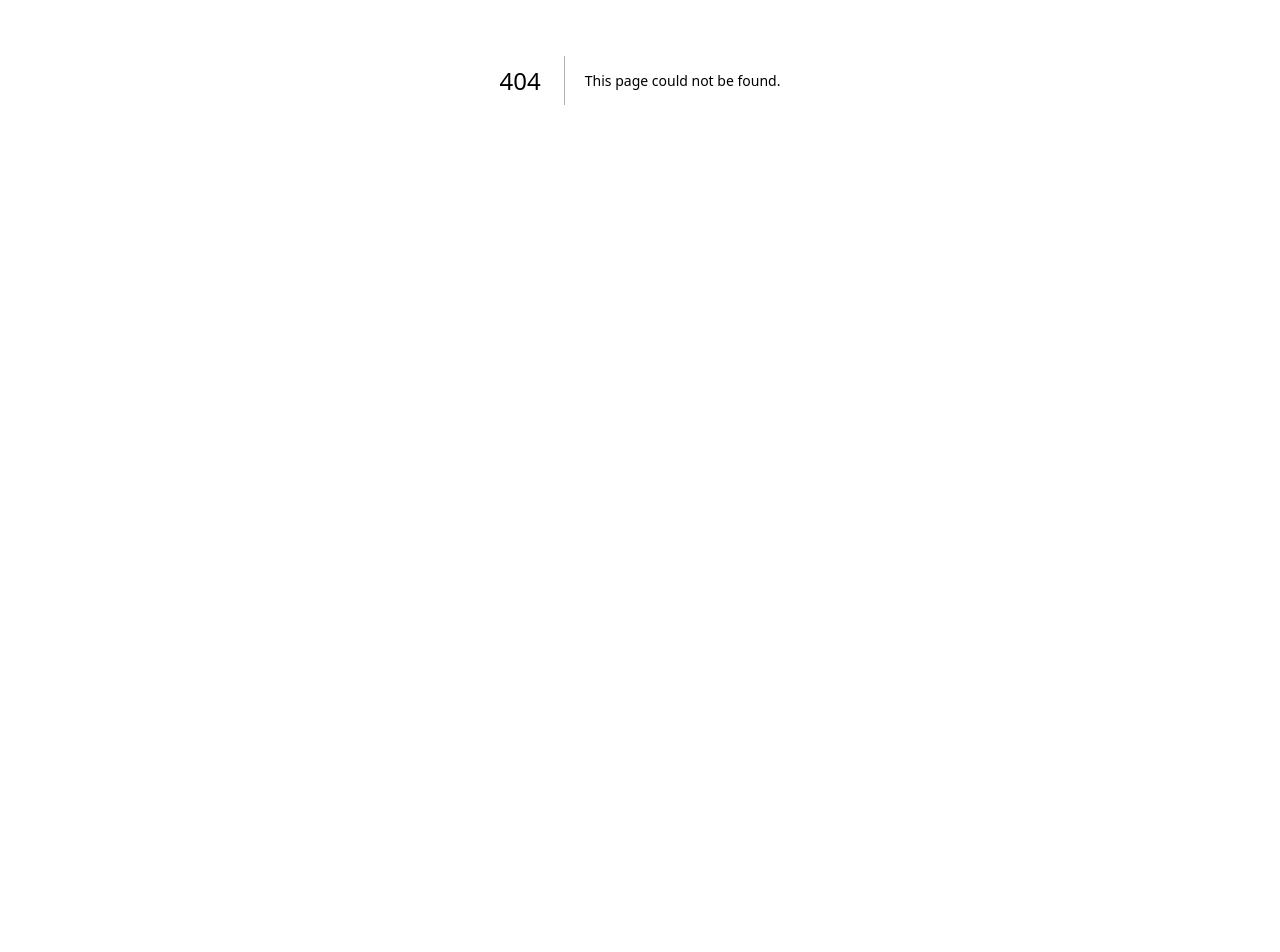
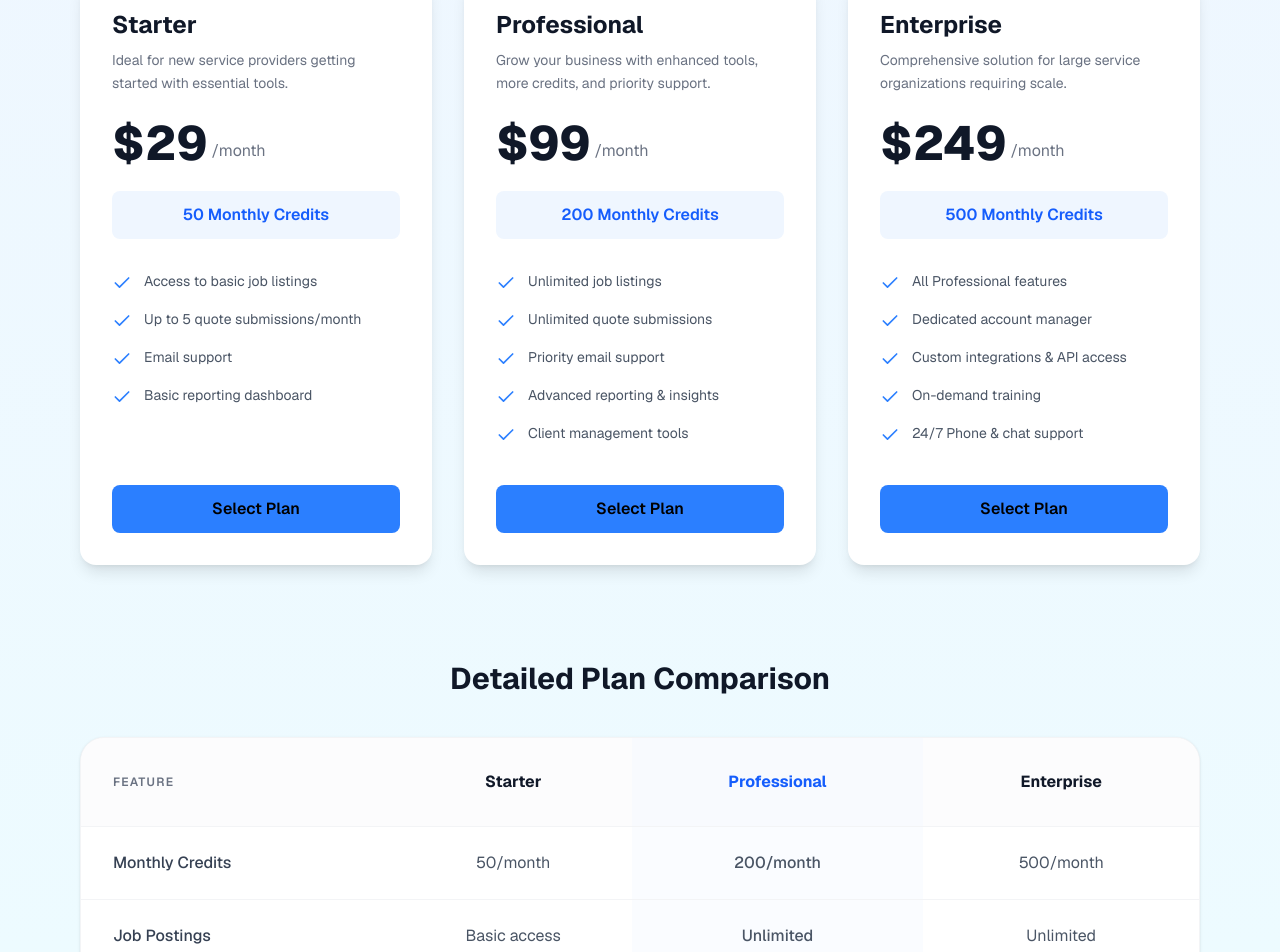
Before and after one commit to shalabhlearning/GISMarketplace, a Next.js app: page /dashboard/subscribe in a window 1280 px wide. Before the commit this address had no page. Shown: the part 320-1272 px from the top of the page. Before the commit the page ends 800 px from the top, so only its background shows below. Built offline with nearby package versions, Linux system fonts and the light colour scheme.

Commit message:
payment page update

```diff
--- a/src/app/dashboard/provider/layout.tsx
+++ b/src/app/dashboard/provider/layout.tsx
@@ -1,12 +1,9 @@
-import Sidebar from '@/components/dashboard/Sidebar';
+import DashboardShell from "@/components/dashboard/DashboardShell";
 
-export default function ProviderLayout({ children }: { children: React.ReactNode }) {
-  return (
-    <div className="flex min-h-screen bg-gradient-to-b from-blue-50 to-cyan-50">
-      <Sidebar />
-      <main className="flex-1 p-10">
-        {children}
-      </main>
-    </div>
-  );
+export default function ProviderLayout({
+  children,
+}: {
+  children: React.ReactNode;
+}) {
+  return <DashboardShell>{children}</DashboardShell>;
 }
--- /dev/null
+++ b/src/app/dashboard/subscribe/layout.tsx
@@ -0,0 +1,31 @@
+"use client";
+
+import { useRouter } from "next/navigation";
+import { X } from "lucide-react";
+
+export default function SubscribeLayout({
+  children,
+}: {
+  children: React.ReactNode;
+}) {
+  const router = useRouter();
+
+  return (
+    <div className="relative min-h-screen bg-gradient-to-b from-blue-50 to-cyan-50">
+      <button
+        onClick={() => router.push("/dashboard/provider")}
+        aria-label="Back to dashboard"
+        className="absolute top-6 right-6 p-2 rounded-full
+                   text-gray-500 hover:bg-white hover:text-gray-700"
+      >
+        <X className="w-6 h-6" />
+      </button>
+
+      <main className="p-6 md:p-12">
+        <div className="text-base leading-normal font-sans">
+          {children}
+        </div>
+      </main>
+    </div>
+  );
+}
--- /dev/null
+++ b/src/app/dashboard/subscribe/page.tsx
@@ -0,0 +1,75 @@
+// src/app/dashboard/provider/subscribe/page.tsx
+"use client";
+
+import React from 'react';
+import PricingCard from '@/components/subscription/PricingCard';
+import ComparisonTable from '@/components/subscription/ComparisonTable';
+
+const PLANS = [
+  {
+    name: "Starter",
+    price: "29",
+    description: "Ideal for new service providers getting started with essential tools.",
+    credits: "50 Monthly Credits",
+    features: ["Access to basic job listings", "Up to 5 quote submissions/month", "Email support", "Basic reporting dashboard"],
+  },
+  {
+    name: "Professional",
+    price: "99",
+    description: "Grow your business with enhanced tools, more credits, and priority support.",
+    credits: "200 Monthly Credits",
+    features: ["Unlimited job listings", "Unlimited quote submissions", "Priority email support", "Advanced reporting & insights", "Client management tools"],
+    isPopular: true,
+  },
+  {
+    name: "Enterprise",
+    price: "249",
+    description: "Comprehensive solution for large service organizations requiring scale.",
+    credits: "500 Monthly Credits",
+    features: ["All Professional features", "Dedicated account manager", "Custom integrations & API access", "On-demand training", "24/7 Phone & chat support"],
+  },
+];
+
+export default function SubscribePage() {
+  const handleSelectPlan = (plan: string) => {
+    console.log(`Plan selected: ${plan}`);
+    // Trigger your payment modal or Stripe checkout here
+  };
+
+  return (
+    <div className="min-h-screen py-12 px-4 sm:px-6 lg:px-8">
+      <div className="max-w-7xl mx-auto">
+        {/* Page Header */}
+        <div className="text-center max-w-3xl mx-auto mb-16">
+          <h1 className="text-5xl font-extrabold text-gray-900 tracking-tight mb-6">
+            Choose Your Perfect Plan
+          </h1>
+          <p className="text-xl text-gray-600 leading-relaxed">
+            Unlock the full potential of ServiceConnect Pro. Select a plan that best fits your business needs and start managing your workflow efficiently.
+          </p>
+        </div>
+
+        {/* Pricing Cards Grid */}
+        <div className="grid grid-cols-1 md:grid-cols-3 gap-8 items-stretch">
+          {PLANS.map((plan) => (
+            <PricingCard
+              key={plan.name}
+              {...plan}
+              onSelect={() => handleSelectPlan(plan.name)}
+            />
+          ))}
+        </div>
+
+        {/* Detailed Comparison */}
+        <ComparisonTable />
+
+        {/* Footer Support Note */}
+        <div className="text-center mt-12 p-8 border-t border-gray-100">
+            <p className="text-gray-500">
+                Need a custom plan for your organization? <span className="text-blue-600 font-semibold cursor-pointer hover:underline">Contact our sales team</span>
+            </p>
+        </div>
+      </div>
+    </div>
+  );
+}
--- a/src/app/globals.css
+++ b/src/app/globals.css
@@ -22,15 +22,14 @@
 body {
   background: var(--background);
   color: var(--foreground);
-  font-family: Arial, Helvetica, sans-serif;
 }
 
 /* Hide scrollbar but keep functionality */
 .scrollbar-hidden {
-  -ms-overflow-style: none;  /* IE and Edge */
-  scrollbar-width: none;     /* Firefox */
+  -ms-overflow-style: none;
+  scrollbar-width: none;
 }
 
 .scrollbar-hidden::-webkit-scrollbar {
-  display: none;             /* Chrome, Safari, Opera */
+  display: none;
 }
--- /dev/null
+++ b/src/components/dashboard/DashboardShell.tsx
@@ -0,0 +1,18 @@
+import Sidebar from "@/components/dashboard/Sidebar";
+
+export default function DashboardShell({
+  children,
+}: {
+  children: React.ReactNode;
+}) {
+  return (
+    <div className="flex min-h-screen bg-gradient-to-b from-blue-50 to-cyan-50">
+      <Sidebar />
+      <main className="flex-1 p-6 md:p-10">
+        <div className="text-base leading-normal font-sans">
+          {children}
+        </div>
+      </main>
+    </div>
+  );
+}
--- a/src/components/dashboard/SubscriptionAlert.tsx
+++ b/src/components/dashboard/SubscriptionAlert.tsx
@@ -1,3 +1,6 @@
+// src/components/dashboard/SubscriptionAlert.tsx
+import Link from 'next/link';
+
 export default function SubscriptionAlert() {
   return (
     <div className="border border-red-200 bg-red-50 rounded-xl p-6 flex flex-col sm:flex-row items-start sm:items-center justify-between gap-4">
@@ -9,9 +12,12 @@ export default function SubscriptionAlert() {
           Your account does not have an active subscription. Please subscribe to unlock full features, including submitting quotes for jobs.
         </p>
       </div>
-      <button className="bg-red-600 hover:bg-red-700 text-white font-medium px-8 py-3 rounded-lg transition">
+      <Link
+        href="/dashboard/subscribe"
+        className="bg-red-600 hover:bg-red-700 text-white font-medium px-8 py-3 rounded-lg transition text-center"
+      >
         Subscribe Now
-      </button>
+      </Link>
     </div>
   );
 }
--- /dev/null
+++ b/src/components/subscription/ComparisonTable.tsx
@@ -0,0 +1,66 @@
+// src/components/subscription/ComparisonTable.tsx
+import React from 'react';
+import { Check, Minus } from 'lucide-react';
+
+const COMPARISON_DATA = [
+  { feature: "Monthly Credits", starter: "50/month", prof: "200/month", ent: "500/month" },
+  { feature: "Job Postings", starter: "Basic access", prof: "Unlimited", ent: "Unlimited" },
+  { feature: "Quote Submissions", starter: "5/month", prof: "Unlimited", ent: "Unlimited" },
+  { feature: "Reporting", starter: "Basic analytics", prof: "Advanced analytics", ent: "Full suite analytics" },
+  { feature: "Dedicated Support", starter: false, prof: true, ent: true },
+  { feature: "API Access", starter: false, prof: false, ent: true },
+  { feature: "Team Members", starter: "1 user", prof: "Up to 5 users", ent: "Unlimited users" },
+];
+
+export default function ComparisonTable() {
+  const renderCell = (val: string | boolean) => {
+    if (typeof val === 'boolean') {
+      return val ? (
+        <div className="flex justify-center">
+            <Check className="w-5 h-5 text-blue-500" strokeWidth={3} />
+        </div>
+      ) : (
+        <div className="flex justify-center">
+            <Minus className="w-5 h-5 text-gray-300" />
+        </div>
+      );
+    }
+    return <span className="text-center block">{val}</span>;
+  };
+
+  return (
+    <div className="mt-24 mb-16">
+      <h2 className="text-3xl font-bold text-gray-900 mt-10 text-center mb-10">Detailed Plan Comparison</h2>
+      <div className="bg-white rounded-3xl shadow-sm border border-gray-100 overflow-hidden">
+        <div className="overflow-x-auto">
+          <table className="w-full text-left border-collapse">
+            <thead>
+              <tr className="bg-gray-50/50 border-b border-gray-100">
+                <th className="p-8 font-semibold text-gray-500 uppercase text-xs tracking-widest">Feature</th>
+                <th className="p-8 font-bold text-gray-900 text-center">Starter</th>
+                <th className="p-8 font-bold text-blue-600 text-center bg-blue-50/30">Professional</th>
+                <th className="p-8 font-bold text-gray-900 text-center">Enterprise</th>
+              </tr>
+            </thead>
+            <tbody className="divide-y divide-gray-100">
+              {COMPARISON_DATA.map((row, idx) => (
+                <tr key={idx} className="hover:bg-gray-50/30 transition-colors">
+                  <td className="p-6 text-gray-700 font-medium px-8">{row.feature}</td>
+                  <td className="p-6 text-gray-600">{renderCell(row.starter)}</td>
+                  <td className="p-6 text-gray-600 font-medium bg-blue-50/30">{renderCell(row.prof)}</td>
+                  <td className="p-6 text-gray-600">{renderCell(row.ent)}</td>
+                </tr>
+              ))}
+              <tr className="bg-gray-50/20">
+                <td className="p-8 font-bold text-gray-900">Monthly Price</td>
+                <td className="p-8 font-extrabold text-gray-900 text-center text-xl">$29</td>
+                <td className="p-8 font-extrabold text-blue-600 text-center text-2xl bg-blue-50/30">$99</td>
+                <td className="p-8 font-extrabold text-gray-900 text-center text-xl">$249</td>
+              </tr>
+            </tbody>
+          </table>
+        </div>
+      </div>
+    </div>
+  );
+}
--- /dev/null
+++ b/src/components/subscription/PricingCard.tsx
@@ -0,0 +1,68 @@
+"use client";
+
+import React from "react";
+import { Check } from "lucide-react";
+
+interface PricingCardProps {
+  name: string;
+  price: string;
+  description: string;
+  credits: string;
+  features: string[];
+  onSelect: () => void;
+}
+
+export default function PricingCard({
+  name,
+  price,
+  description,
+  credits,
+  features,
+  onSelect,
+}: PricingCardProps) {
+  return (
+    <div className="flex flex-col bg-white rounded-2xl shadow-lg p-8 max-w-sm w-full">
+
+      {/* Header */}
+      <div className="mb-6">
+        <h3 className="text-2xl font-bold text-gray-900">{name}</h3>
+        <p className="text-gray-500 text-sm mt-2 leading-relaxed">
+          {description}
+        </p>
+
+        <div className="mt-6 flex items-end gap-1">
+          <span className="text-5xl font-extrabold text-gray-900">
+            ${price}
+          </span>
+          <span className="text-gray-500 text-base mb-1">/month</span>
+        </div>
+      </div>
+
+      {/* Credits */}
+      <div className="bg-blue-50 text-blue-600 font-semibold py-3 rounded-lg text-center mb-8">
+        {credits}
+      </div>
+
+      {/* Features */}
+      <ul className="space-y-4 mb-10 flex-1">
+        {features.map((feature, index) => (
+          <li
+            key={index}
+            className="flex items-start gap-3 text-gray-600 text-sm"
+          >
+            <Check className="w-5 h-5 text-blue-500 shrink-0 mt-0.5" />
+            <span>{feature}</span>
+          </li>
+        ))}
+      </ul>
+
+      {/* CTA */}
+      <button
+        onClick={onSelect}
+        className="w-full bg-blue-500 hover:bg-blue-600 text-black py-3 rounded-lg font-semibold transition active:scale-[0.98]"
+      >
+        Select Plan
+      </button>
+    </div>
+  );
+}
```
